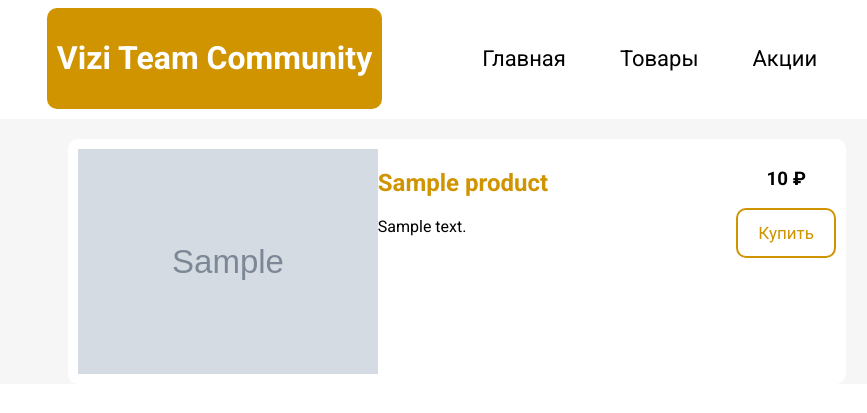
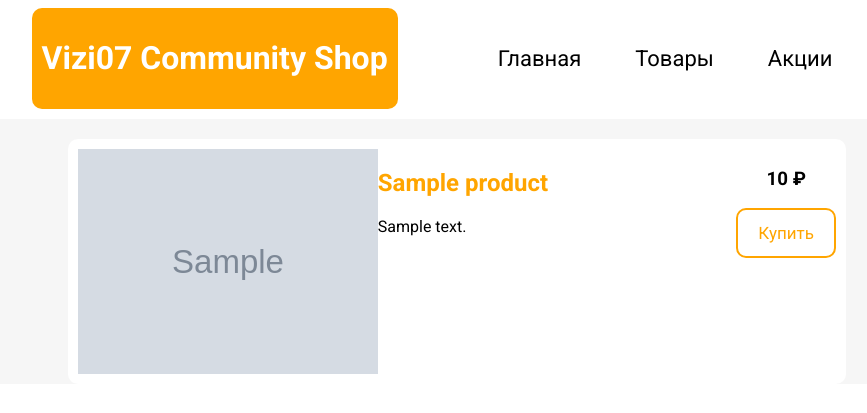
Before and after one commit to Vizi07/DjangoInternetShop, a Django app: page / in a window 1280 px wide. Shown: the top 413 px of the page, without its empty margins (183-1050 px from the left). Run offline with Django 5.2, Linux system fonts and the light colour scheme; tables that the repository leaves empty hold one stand-in row (values such as "Sample post"); grey boxes marked "Sample" are stand-in pictures.

Commit message:
Реколор и ребрендинг

```diff
--- a/Internetshop/shop/static/style.css
+++ b/Internetshop/shop/static/style.css
@@ -41,13 +41,13 @@
         font-size: 22px;
     }
     .navlink:hover {
-        color: #cf9400;
+        color: orange;
     }
     .htwocolor {
-        color: #cf9400;
+        color: orange;
     }
     .logo {
-        background-color: #cf9400;
+        background-color: orange;
         padding: 10px;
         border-radius: 10px;
     }
@@ -64,8 +64,8 @@
         height: 50px;
         width: 100%;
         background-color: white;
-        border: 2px solid #cf9400;
-        color: #cf9400;
+        border: 2px solid orange;
+        color: orange;
         padding: 0;
         border-radius: 10px;
         cursor: pointer;
@@ -73,7 +73,7 @@
     }
     button:hover {
         color: white;
-        background-color: #cf9400;
+        background-color: orange;
         border: none;
     }
     .priceSection {
--- a/Internetshop/shop/templates/index.html
+++ b/Internetshop/shop/templates/index.html
@@ -5,7 +5,7 @@
 <div class = "heading">
 
         <div class = 'logo'>
-            <h1 class = 'colorLogo'> Vizi Team Community</h1>
+            <h1 class = 'colorLogo'> Vizi07 Community Shop</h1>
         </div>
 
 
--- a/Internetshop/shop/templates/payment.html
+++ b/Internetshop/shop/templates/payment.html
@@ -5,7 +5,7 @@
 <div class = "heading">
 
         <div class = 'logo'>
-            <h1 class = 'colorLogo'> Vizi Team Community</h1>
+            <h1 class = 'colorLogo'> Vizi07 Community Shop</h1>
         </div>
 
 
--- a/Internetshop/shop/templates/product.html
+++ b/Internetshop/shop/templates/product.html
@@ -4,7 +4,7 @@
 <div class = "heading">
 
         <div class = 'logo'>
-            <h1 class= "colorLogo" > Vizi Team Community</h1>
+            <h1 class= "colorLogo" > Vizi07 Community Shop</h1>
         </div>
 
 
--- a/Internetshop/shop/templates/success.html
+++ b/Internetshop/shop/templates/success.html
@@ -5,7 +5,7 @@
 <div class = "heading">
 
         <div class = 'logo'>
-            <h1 class = 'colorLogo'> Vizi Team Community</h1>
+            <h1 class = 'colorLogo'> Vizi07 Community Shop</h1>
         </div>
 
 
```
Also changed, not shown: Internetshop/shop/urls.py (+4 -4 lines).
